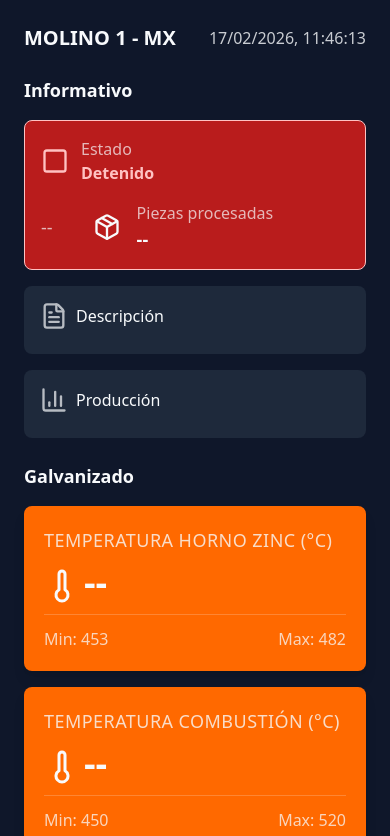
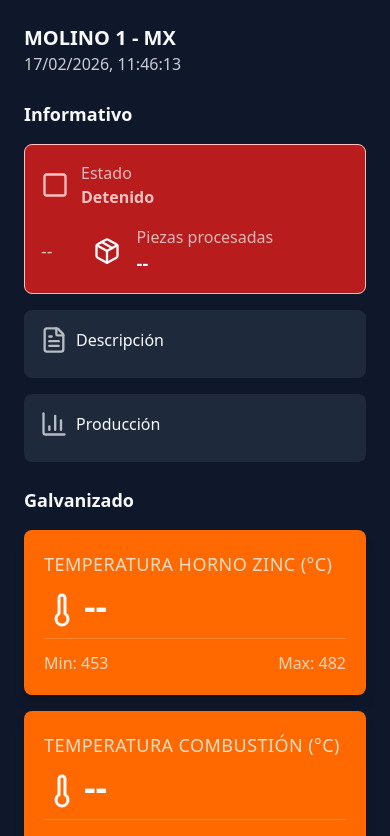
Before and after one commit to keincarrilloR/linkfactoryMX, a React (Vite) app: page / in a window 390 px wide. Shown: the top 836 px of the page. Built offline with nearby package versions, Linux system fonts and the light colour scheme; no server answers.

Commit message:
fix: update header layout and title casing in DashboardLayout for consistency

```diff
--- a/src/layout/Layout.tsx
+++ b/src/layout/Layout.tsx
@@ -7,8 +7,8 @@ interface Props {
 const DashboardLayout = ({ children }: Props) => {
   return (
     <div className="min-h-screen bg-main text-font-primary p-6 space-y-6">
-      <header className="flex justify-between items-center">
-        <h1 className="text-xl font-bold">MOLINO 1 - MX</h1>
+      <header className="md:flex md:justify-between md:items-center">
+        <h1 className="text-xl font-bold uppercase">molino 1 - mx</h1>
         <span className="text-md opacity-80">
           <Clock />
         </span>
```
